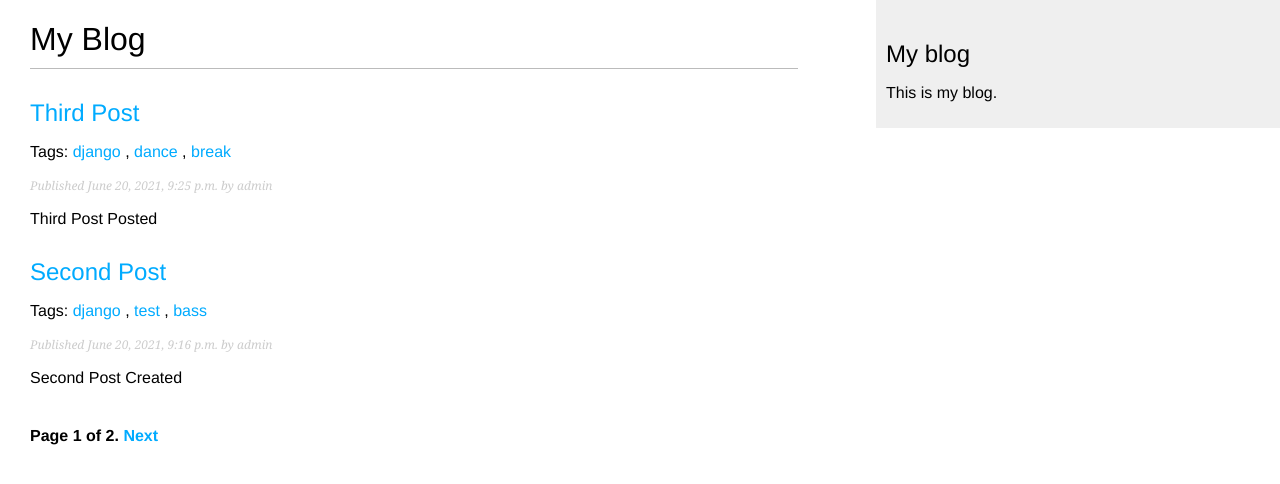
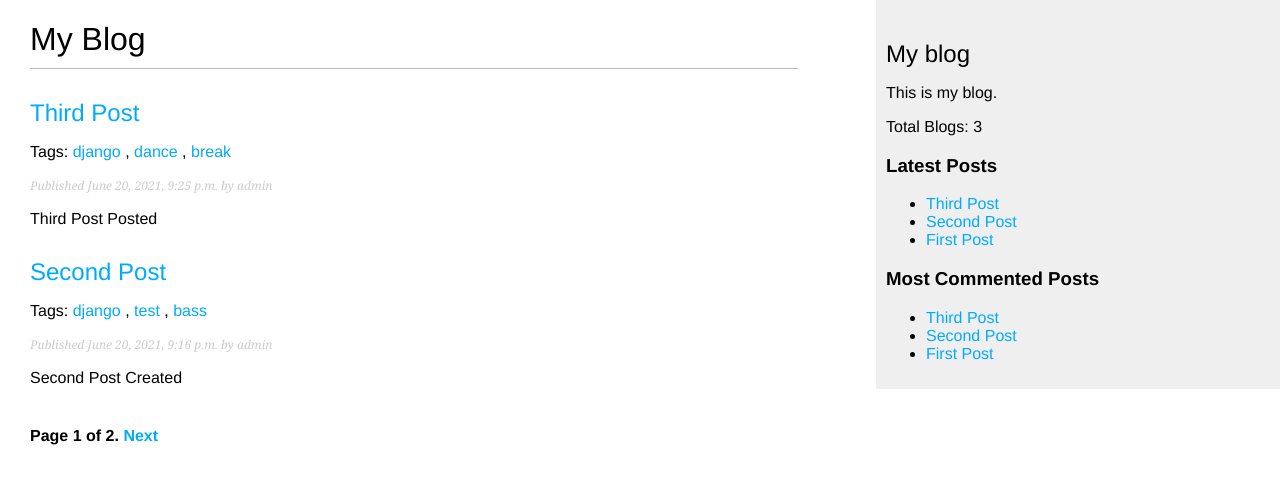
Before and after one commit to Chandu-4444/mysite, a Django app: page /blog/ in a window 1280 px wide. Shown: the top 484 px of the page. Run offline with Django 3.2, Linux system fonts and the light colour scheme; data comes from the database, SQL or seed files in the repository; both versions use the stored data as it was after the commit; parts of the project's set-up code (start-up, migrations or seed data) failed here and were passed over.

Commit message:
Add Custom templatetags

```diff
--- a/blog/templates/blog/base.html
+++ b/blog/templates/blog/base.html
@@ -1,16 +1,32 @@
 <!DOCTYPE html>
+{% load blog_tags %}
 {% load static %}
 
 <html>
+
 <head>
   <title>{% block title %}{% endblock %}</title>
   <link href="{% static 'css/blog.css' %}" rel="stylesheet" />
 </head>
+
 <body>
   <div id="content">{% block content %} {% endblock %}</div>
   <div id="sidebar">
     <h2>My blog</h2>
     <p>This is my blog.</p>
+    <p>Total Blogs: {% total_posts %}</p>
+    <h3>Latest Posts</h3>
+    {% show_latest_posts 3 %}
+    <h3>Most Commented Posts</h3>
+    {% get_most_commented_posts as most_commented_posts %}
+    <ul>
+      {% for post in most_commented_posts %}
+      <li>
+        <a href="{{post.get_absolute_url}}">{{post.title}}</a>
+      </li>
+      {% endfor %}
+    </ul>
   </div>
 </body>
+
 </html>
--- /dev/null
+++ b/blog/templates/blog/post/latest_posts.html
@@ -0,0 +1,7 @@
+<ul>
+    {% for post in latest_posts %}
+    <li>
+        <a href="{{post.get_absolute_url}}">{{post.title}}</a>
+    </li>
+    {% endfor %}
+</ul>
--- /dev/null
+++ b/blog/templatetags/blog_tags.py
@@ -0,0 +1,22 @@
+from django import template
+from ..models import Post
+from django.db.models import Count
+
+register = template.Library()
+
+# Register this as a simple tag
+@register.simple_tag
+def total_posts():
+    return Post.published.count()
+
+
+# inclusion_tag returns a template to render
+@register.inclusion_tag('blog/post/latest_posts.html')
+def show_latest_posts(count=5):
+    latest_posts = Post.published.order_by('-publish')[:count]
+    return {'latest_posts': latest_posts}
+
+# Template tag that returns a value
+@register.simple_tag
+def get_most_commented_posts(count=5):
+    return Post.published.annotate(total_comments=Count('comments')).order_by('-total_comments')[:count]
--- a/blog/views.py
+++ b/blog/views.py
@@ -49,7 +49,7 @@ def post_detail(request, year, month, day, post):
     post_tags_ids = post.tags.values_list('id', flat=True)
     similiar_posts = Post.published.filter(tags__in=post_tags_ids).exclude(id=post.id)
     similiar_posts = similiar_posts.annotate(same_tags=Count('tags')).order_by('-same_tags', '-publish')[:4]
-    comments = Comment.objects.filter(active=True)
+    comments = post.comments.all().filter(active=True)
     new_comment = None
 
     if request.method == 'POST':
```
Also changed, not shown: blog/templatetags/__init__.py (added), db.sqlite3. Lines whose indentation alone changed are shown as unchanged.
